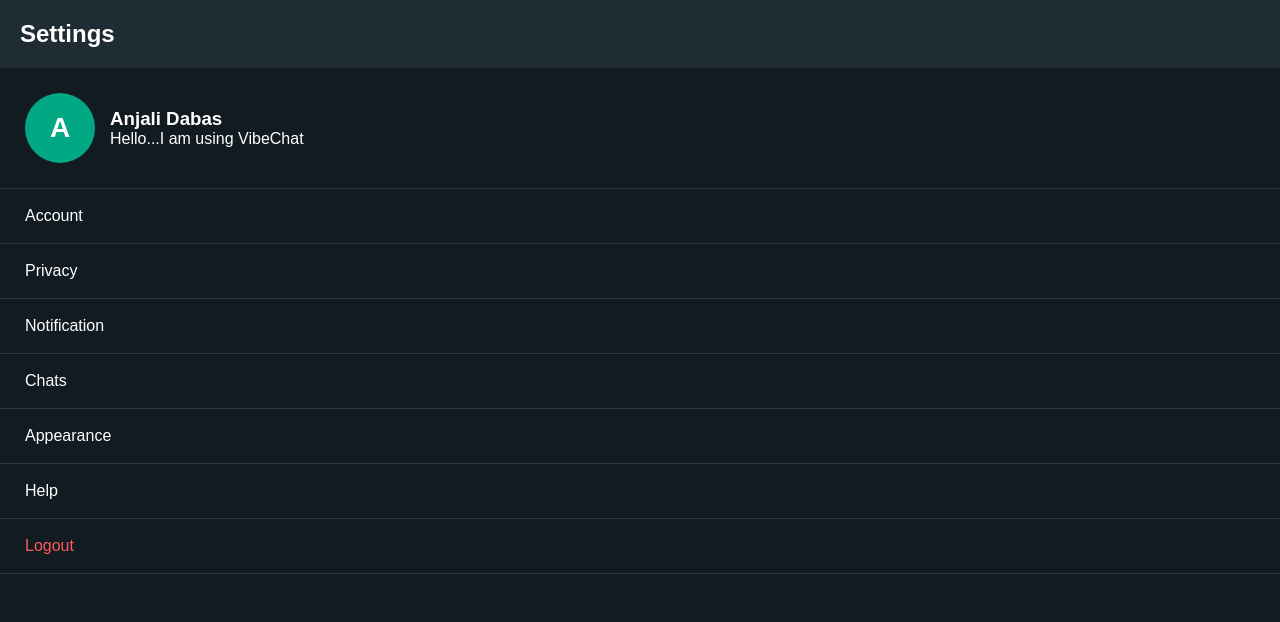
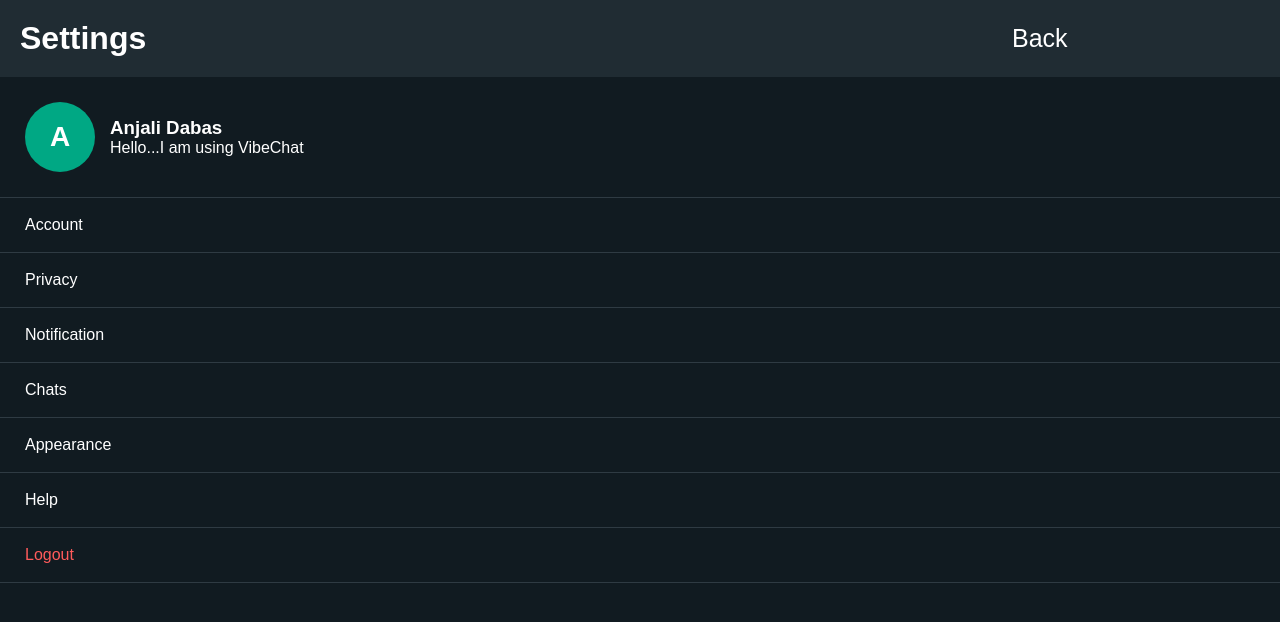
Before and after one commit to anjalidabas-A/WhatsAppClone, a React (Create React App) app in the folder frontend/: page /settings in a window 1280 px wide. Shown: the top 622 px of the page. Built offline with nearby package versions, Linux system fonts and the light colour scheme.

Commit message:
back-option

```diff
--- a/frontend/src/pages/Settings.css
+++ b/frontend/src/pages/Settings.css
@@ -6,8 +6,17 @@
 }
 
 .settings-header {
+  display: grid;
+  grid-template-columns: 4fr 1fr;
+  align-items: center;
   background: #202c33;
   padding: 20px;
+}
+
+.back-btn {
+  text-decoration: none;
+  color: white;
+  font-size: 25px;
 }
 
 .profile-section {
--- a/frontend/src/pages/Settings.js
+++ b/frontend/src/pages/Settings.js
@@ -1,10 +1,12 @@
 import './Settings.css'
+import { Link } from "react-router-dom";
 
 function Settings(){
   return(
     <div className="settings">
       <div className="settings-header">
-        <h2>Settings</h2>
+        <h1>Settings</h1>
+        <Link to="/" className='back-btn'>Back</Link>
       </div>
 
       <div className="profile-section">
```
